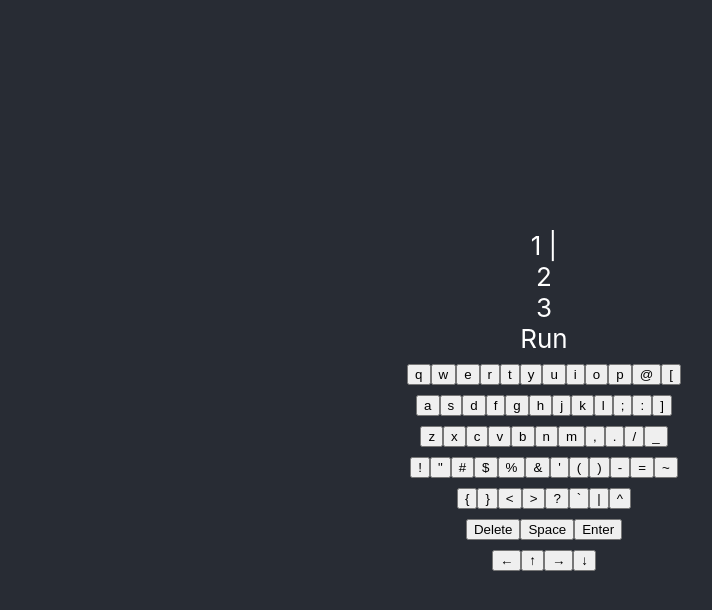
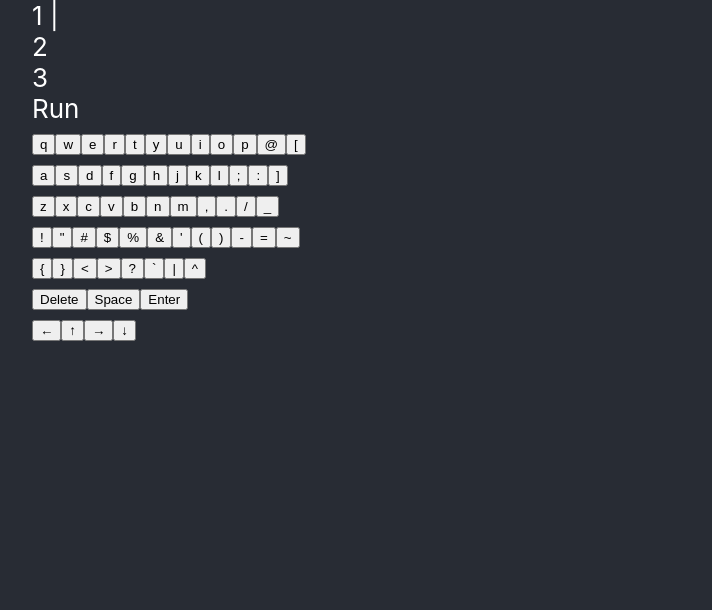
Before and after one commit to matsuo-keita/smart-editor, a React (Create React App) app: page / in a window 1280 px wide. Shown: the top 610 px of the page, without its empty margins (96-808 px from the left). Built offline with nearby package versions, Linux system fonts and the light colour scheme.

Commit message:
Fix Layout

```diff
--- a/src/App.css
+++ b/src/App.css
@@ -1,38 +1,12 @@
 .App {
-  text-align: center;
+  background-color: #282c34;
+  min-height: 100vh;
+  font-size: calc(10px + 2vmin);
+  color: white;
+  padding-left:10%;
+  padding-right:10%;
 }
 
-.App-logo {
-  height: 40vmin;
-  pointer-events: none;
+.editor-line {
+  width:300px;
 }
-
-@media (prefers-reduced-motion: no-preference) {
-  .App-logo {
-    animation: App-logo-spin infinite 20s linear;
-  }
-}
-
-.App-header {
-  background-color: #282c34;
-  min-height: 100vh;
-  display: flex;
-  flex-direction: column;
-  align-items: center;
-  justify-content: center;
-  font-size: calc(10px + 2vmin);
-  color: white;
-}
-
-.App-link {
-  color: #61dafb;
-}
-
-@keyframes App-logo-spin {
-  from {
-    transform: rotate(0deg);
-  }
-  to {
-    transform: rotate(360deg);
-  }
-}
--- a/src/App.tsx
+++ b/src/App.tsx
@@ -3,7 +3,7 @@ import Editor from './Editor';
 
 const App = () => {
   return (
-    <div className="App">
+    <div>
       <Editor />
     </div>
   );
--- a/src/Editor.tsx
+++ b/src/Editor.tsx
@@ -4,9 +4,7 @@ import React, { useState } from "react";
 const Editor = () => {
   return (
     <div className="App">
-      <header className="App-header">
         <EditorArea />
-      </header>
     </div>
   );
 }
@@ -40,7 +38,7 @@ const EditorArea = () => {
   const buttonsRow6 = ["←","↑","→","↓"]
   return (
     <div>
-      <div style={{"width":"300px"}}>1 {texts[1]}</div>
+      <div className="editor-line">1 {texts[1]}</div>
       <div>2 {texts[2]}</div>
       <div>3 {texts[3]}</div>
       <div>Run</div>
```
